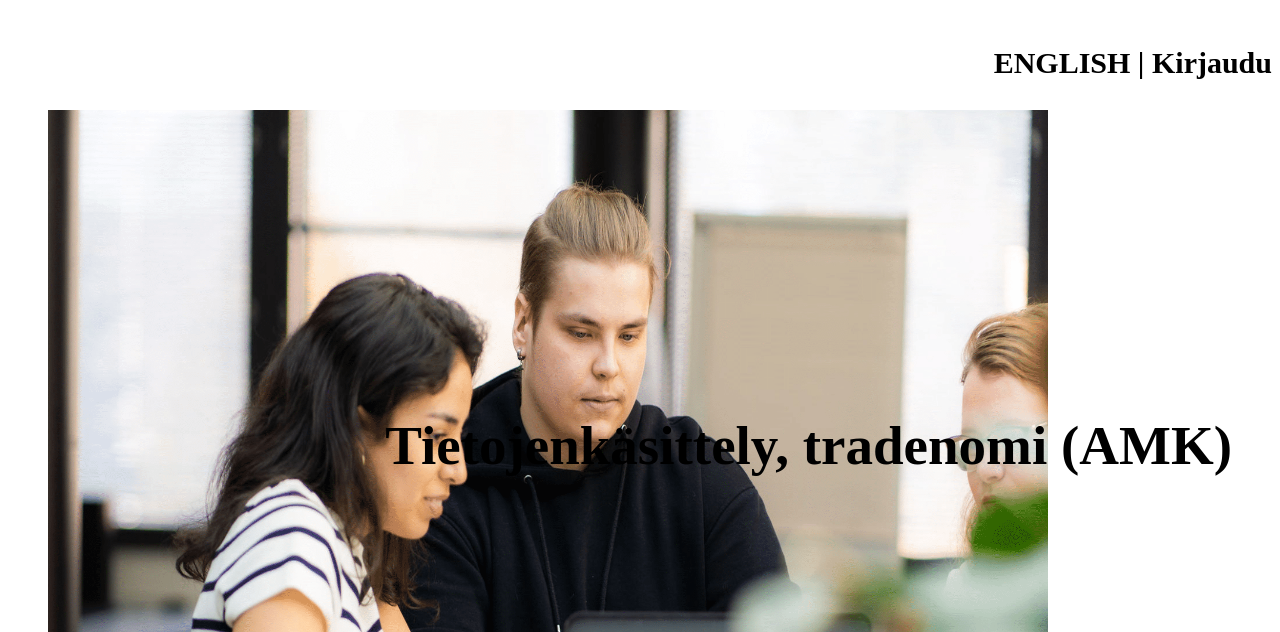
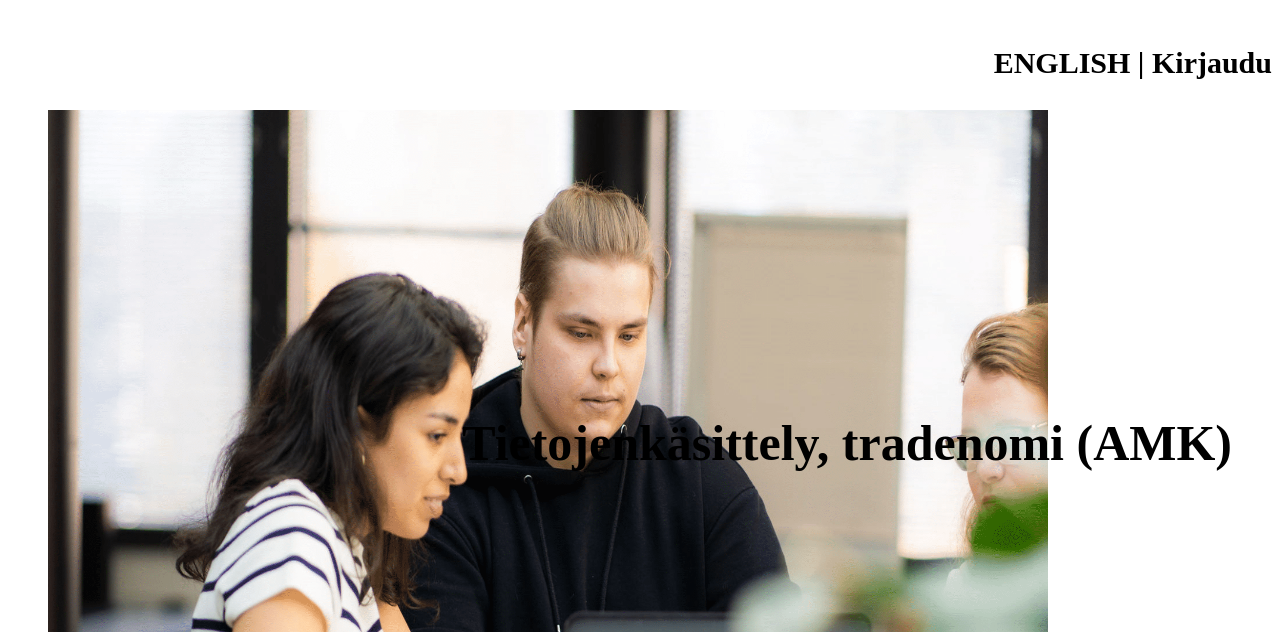
Before and after one commit to RasmusLaitilaHAMK/WebDev, a plain HTML site: page exercise2.html in a window 1280 px wide. Shown: the part 168-800 px from the top of the page. Drawn offline with Linux system fonts and the light colour scheme.

Commit message:
Update exercise2.html

```diff
--- a/exercise2.html
+++ b/exercise2.html
@@ -3,7 +3,7 @@
     <head>
     <meta charset="UTF-8">
     <meta http-equiv="X-UA-Compatible" content="IE=edge">
-    <meta name="viewport" content="width=device-width, initial-scale=1.0" />
+    <meta name="viewport" content="width=device-width, initial-scale=1">
     <meta name="Author" content="Rasmus">
     <title>TML5 & GitHub Pages - Exercise 2</title>
     </head>
@@ -17,7 +17,7 @@
         </header>
 
         <figure><img src="images/tietojenkasittely.png" width="1000" height="900" title="HAMK students" alt="HAMK">
-            <h1 style="text-align: right; font-size: 55px; margin-top: -600px;"> <strong>Tietojenkäsittely, tradenomi (AMK)</strong></h1>
+            <h1 style="text-align: right; font-size: 50px; margin-top: -600px;"><strong>Tietojenkäsittely, tradenomi (AMK)</strong></h1>
         </figure>
 
         <article>
```
